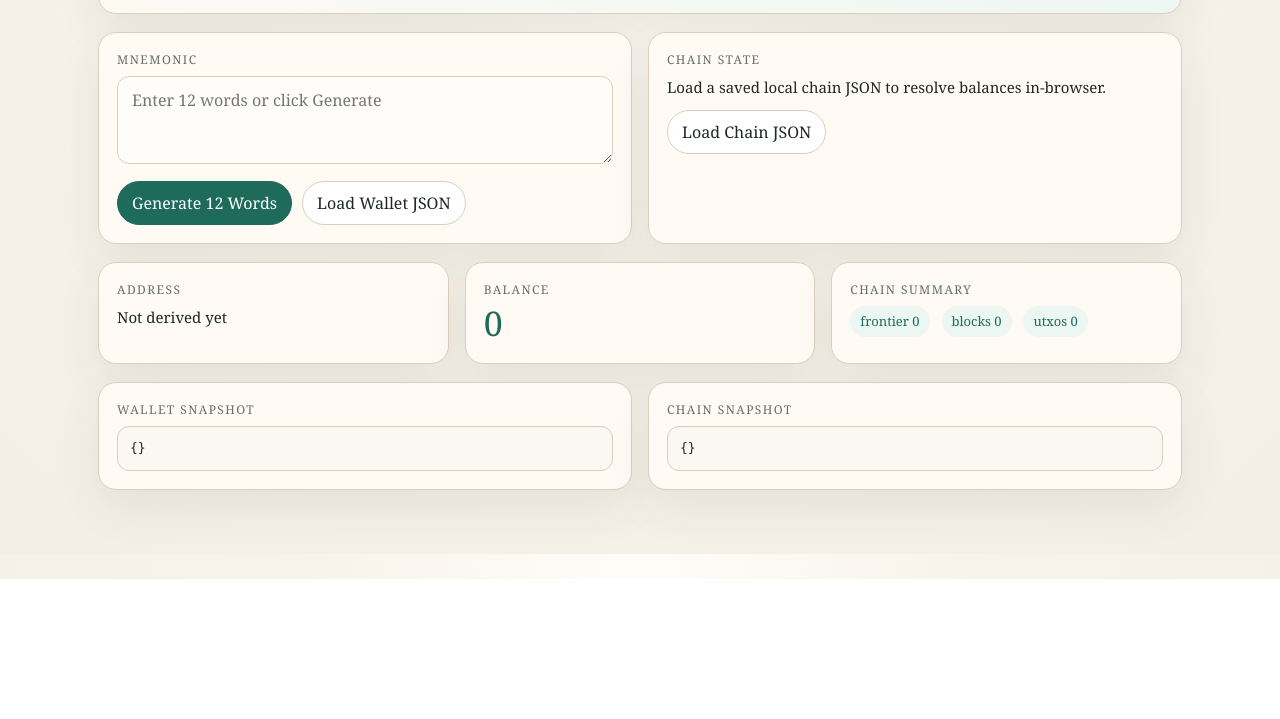
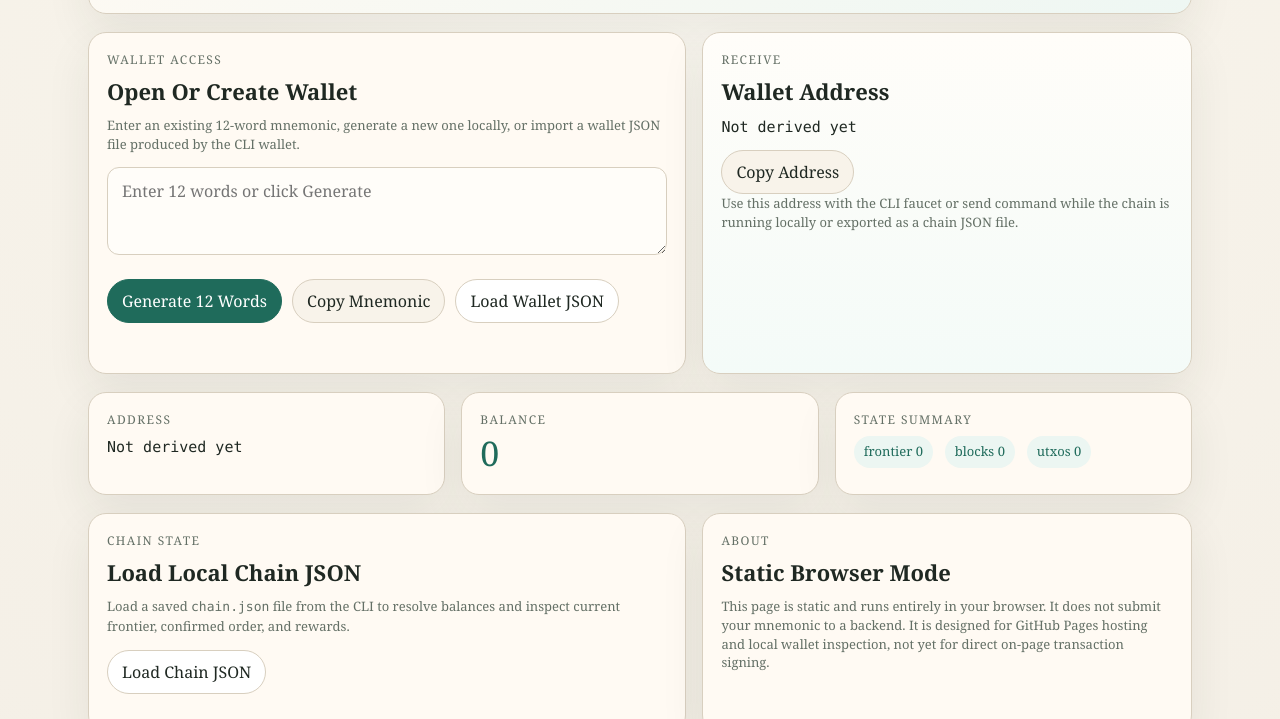
Before and after one commit to papasop/zk_structure, a plain HTML site: page docs/wallet/index.html in a window 1280 px wide. Shown: the part 221-940 px from the top of the page. Before the commit the page ends 800 px from the top, so only its background shows below. Drawn offline with Linux system fonts and the light colour scheme.

Commit message:
docs: polish github pages wallet and setup steps

```diff
--- a/docs/wallet/index.html
+++ b/docs/wallet/index.html
@@ -23,7 +23,7 @@
         radial-gradient(circle at top, #fffdf8 0%, #f7f3ea 35%, var(--bg) 100%);
     }
     .wrap {
-      max-width: 1120px;
+      max-width: 1140px;
       margin: 32px auto 64px;
       padding: 0 18px;
     }
@@ -35,8 +35,7 @@
     }
     .hero {
       padding: 24px 28px;
-      background:
-        linear-gradient(135deg, rgba(255,250,243,0.98), rgba(238,247,243,0.98));
+      background: linear-gradient(135deg, rgba(255,250,243,0.98), rgba(238,247,243,0.98));
     }
     .eyebrow {
       text-transform: uppercase;
@@ -63,6 +62,12 @@
       gap: 16px;
       margin-top: 18px;
     }
+    .grid-two {
+      display: grid;
+      grid-template-columns: minmax(340px, 1.1fr) minmax(300px, 0.9fr);
+      gap: 16px;
+      margin-top: 18px;
+    }
     .card { padding: 18px; }
     .label {
       text-transform: uppercase;
@@ -70,6 +75,10 @@
       font-size: 12px;
       color: var(--muted);
       margin-bottom: 8px;
+    }
+    .section-title {
+      margin: 0 0 10px;
+      font-size: 22px;
     }
     .value {
       font-size: 15px;
@@ -81,7 +90,12 @@
       color: var(--accent);
       line-height: 1;
     }
-    textarea, input[type="text"], input[type="number"] {
+    .hint {
+      color: var(--muted);
+      font-size: 13px;
+      line-height: 1.45;
+    }
+    textarea, input[type="text"] {
       width: 100%;
       padding: 12px 14px;
       border-radius: 12px;
@@ -96,6 +110,11 @@
       gap: 10px;
       flex-wrap: wrap;
       margin-top: 12px;
+    }
+    .stack {
+      display: flex;
+      flex-direction: column;
+      gap: 12px;
     }
     button, .file-label {
       border: 1px solid var(--line);
@@ -115,8 +134,11 @@
       color: white;
       border-color: var(--accent);
     }
+    button.secondary {
+      background: #f8f3ea;
+    }
     .file-label input { display: none; }
-    code, pre {
+    code, pre, .mono {
       font-family: ui-monospace, SFMono-Regular, Menlo, monospace;
     }
     pre {
@@ -140,6 +162,19 @@
       margin-right: 8px;
       margin-bottom: 8px;
     }
+    .status {
+      min-height: 20px;
+      color: var(--accent);
+      font-size: 13px;
+    }
+    .receive {
+      background: linear-gradient(180deg, #fffdf9, #f4fbf8);
+    }
+    @media (max-width: 860px) {
+      .grid-two {
+        grid-template-columns: 1fr;
+      }
+    }
   </style>
 </head>
 <body>
@@ -148,32 +183,41 @@
       <div class="eyebrow">PoCT Wallet</div>
       <h1>GitHub Pages Wallet</h1>
       <div class="sub">
-        A static browser wallet for the current PoCT prototype. It derives an address from a 12-word mnemonic in-browser,
-        can import a local wallet JSON file, and can read a local chain state JSON file to display the current balance.
+        A static browser wallet for the current PoCT prototype. It derives a wallet address locally from a 12-word mnemonic,
+        can import CLI wallet JSON, and can read a local chain state JSON file to display balances and network status.
       </div>
     </section>
 
-    <section class="grid">
+    <section class="grid-two">
       <div class="card">
-        <div class="label">Mnemonic</div>
+        <div class="label">Wallet Access</div>
+        <h2 class="section-title">Open Or Create Wallet</h2>
+        <div class="hint">
+          Enter an existing 12-word mnemonic, generate a new one locally, or import a wallet JSON file produced by the CLI wallet.
+        </div>
+        <div class="stack" style="margin-top: 14px;">
           <textarea id="mnemonic" placeholder="Enter 12 words or click Generate"></textarea>
           <div class="row">
             <button class="primary" id="generateMnemonic">Generate 12 Words</button>
+            <button class="secondary" id="copyMnemonic">Copy Mnemonic</button>
             <label class="file-label">
               Load Wallet JSON
               <input id="walletFile" type="file" accept=".json,application/json">
             </label>
           </div>
+          <div class="status" id="walletStatus"></div>
+        </div>
       </div>
 
-      <div class="card">
-        <div class="label">Chain State</div>
-        <div class="value">Load a saved local chain JSON to resolve balances in-browser.</div>
+      <div class="card receive">
+        <div class="label">Receive</div>
+        <h2 class="section-title">Wallet Address</h2>
+        <div class="value mono" id="addressMain">Not derived yet</div>
         <div class="row">
-          <label class="file-label">
-            Load Chain JSON
-            <input id="chainFile" type="file" accept=".json,application/json">
-          </label>
+          <button class="secondary" id="copyAddress">Copy Address</button>
+        </div>
+        <div class="hint">
+          Use this address with the CLI faucet or send command while the chain is running locally or exported as a chain JSON file.
         </div>
       </div>
     </section>
@@ -181,18 +225,44 @@
     <section class="grid">
       <div class="card">
         <div class="label">Address</div>
-        <div class="value" id="address">Not derived yet</div>
+        <div class="value mono" id="address">Not derived yet</div>
       </div>
       <div class="card">
         <div class="label">Balance</div>
         <div class="big" id="balance">0</div>
       </div>
       <div class="card">
-        <div class="label">Chain Summary</div>
+        <div class="label">State Summary</div>
         <div class="value">
           <span class="pill">frontier <span id="frontierCount">0</span></span>
           <span class="pill">blocks <span id="blockCount">0</span></span>
           <span class="pill">utxos <span id="utxoCount">0</span></span>
+        </div>
+      </div>
+    </section>
+
+    <section class="grid-two">
+      <div class="card">
+        <div class="label">Chain State</div>
+        <h2 class="section-title">Load Local Chain JSON</h2>
+        <div class="hint">
+          Load a saved <code>chain.json</code> file from the CLI to resolve balances and inspect current frontier, confirmed order, and rewards.
+        </div>
+        <div class="row" style="margin-top: 14px;">
+          <label class="file-label">
+            Load Chain JSON
+            <input id="chainFile" type="file" accept=".json,application/json">
+          </label>
+        </div>
+        <div class="status" id="chainStatus"></div>
+      </div>
+
+      <div class="card">
+        <div class="label">About</div>
+        <h2 class="section-title">Static Browser Mode</h2>
+        <div class="hint">
+          This page is static and runs entirely in your browser. It does not submit your mnemonic to a backend.
+          It is designed for GitHub Pages hosting and local wallet inspection, not yet for direct on-page transaction signing.
         </div>
       </div>
     </section>
@@ -271,14 +341,18 @@
       const mnemonic = document.getElementById("mnemonic").value.trim().replace(/\s+/g, " ");
       if (!mnemonic) {
         document.getElementById("address").textContent = "Not derived yet";
+        document.getElementById("addressMain").textContent = "Not derived yet";
         document.getElementById("balance").textContent = "0";
         document.getElementById("walletSnapshot").textContent = "{}";
+        document.getElementById("walletStatus").textContent = "";
         return;
       }
       const address = await sha256Hex(mnemonic);
       currentWallet = { name: "browser-wallet", mnemonic, address };
       document.getElementById("address").textContent = address;
+      document.getElementById("addressMain").textContent = address;
       document.getElementById("walletSnapshot").textContent = JSON.stringify(currentWallet, null, 2);
+      document.getElementById("walletStatus").textContent = "Wallet loaded in browser memory.";
       refreshBalance();
     }
 
@@ -308,6 +382,7 @@
       document.getElementById("blockCount").textContent = String(blocks.length);
       document.getElementById("utxoCount").textContent = String(utxos.length);
       document.getElementById("chainSnapshot").textContent = JSON.stringify(currentChain, null, 2);
+      document.getElementById("chainStatus").textContent = blocks.length ? "Chain JSON loaded." : "";
       refreshBalance();
     }
 
@@ -317,6 +392,17 @@
     }
 
     document.getElementById("generateMnemonic").addEventListener("click", generateMnemonic);
+    document.getElementById("copyMnemonic").addEventListener("click", async () => {
+      const value = document.getElementById("mnemonic").value.trim();
+      if (!value) return;
+      await navigator.clipboard.writeText(value);
+      document.getElementById("walletStatus").textContent = "Mnemonic copied.";
+    });
+    document.getElementById("copyAddress").addEventListener("click", async () => {
+      if (!currentWallet.address) return;
+      await navigator.clipboard.writeText(currentWallet.address);
+      document.getElementById("walletStatus").textContent = "Address copied.";
+    });
     document.getElementById("mnemonic").addEventListener("input", () => {
       refreshWallet();
     });
@@ -328,6 +414,7 @@
       const mnemonic = wallet.mnemonic || wallet.seed || "";
       document.getElementById("mnemonic").value = mnemonic;
       await refreshWallet();
+      document.getElementById("walletStatus").textContent = "Wallet JSON loaded.";
     });
 
     document.getElementById("chainFile").addEventListener("change", async (event) => {
```
Also changed, not shown: 1 other file. Lines whose indentation alone changed are shown as unchanged.
